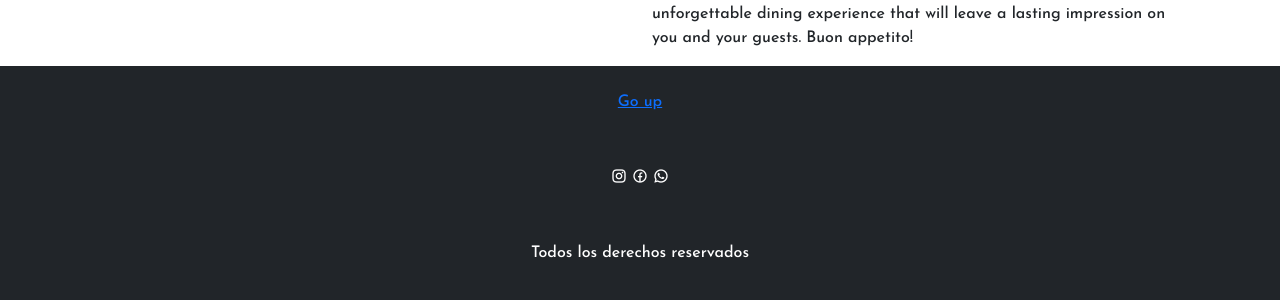
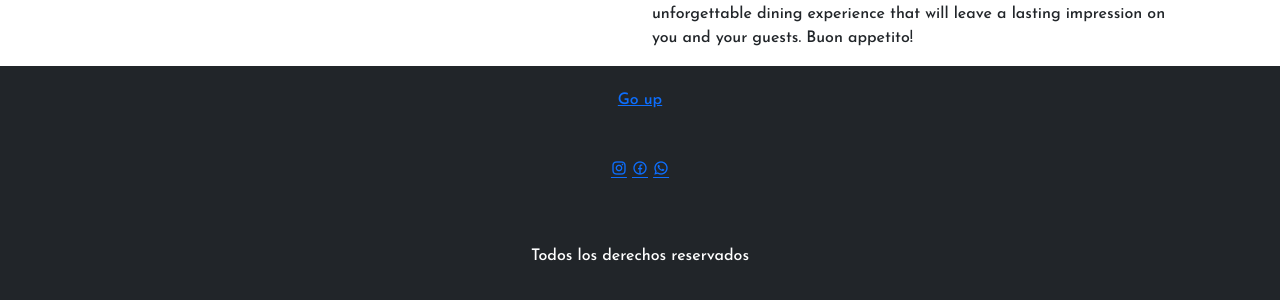
Before and after one commit to NoeliaDalmedo/Meli-s-Food, a website: page views/events.html in a window 1280 px wide. Shown: the part 1111-1411 px from the top of the page. Drawn offline with nearby package versions, Linux system fonts and the light colour scheme; files whose address does not match are found by name.

Commit message:
animé y vinculé redes sociales al footer

```diff
--- a/views/events.html
+++ b/views/events.html
@@ -100,24 +100,19 @@
 </div>
 <!--fin galería con boostrap-->
 <!-- inicio footer -->
-<footer class="footer bg-dark text-white container-fluid"> <!-- Utilizo las clases 'footer', 'bg-dark' y 'text-white' para los estilos del footer -->
-	<div>
-		<a href="#top">Go up</a>
+<footer class="footer bg-dark text-white container-fluid">
+	<div class="text-center">
+	  <a href="#top">Go up</a>
 	</div>
 	<div class="icons-wrapper">
-		<!--
-			Font icons. They are being pulled by class names from the remix icon CDN stylesheet.
-			Visit https://remixicon.com for the full list of icons and documentation.
-			The last icon class is my personal class for selecting all icons at once.
-		-->
-		<i class="ri-instagram-line icon"></i>
-		<i class="ri-facebook-circle-line icon"></i>
-		<i class="ri-whatsapp-line icon"></i>
+	  <!-- Use Bootstrap social icons -->
+	  <a href=" https://www.instagram.com/melisfoodnz/" class="ri-instagram-line icon"></a>
+	  <a href=" https://www.facebook.com/profile.php?id=100090721569503" class="ri-facebook-circle-line icon"></a>
+	  <a href="enquiries@melisfood.co.nz" class="ri-whatsapp-line icon"></a>
 	</div>
-	<p class="derechosReservados">Todos los derechos reservados</p>
- </footer>
-<!-- fin footer -->
-
+	<p class="derechosReservados text-center mt-3">Todos los derechos reservados</p>
+  </footer>
+  <!-- fin footer -->
 <script src="./js/bootstrap.bundle.min.js"></script>
 </body>
 </html>
```
Also changed, not shown: index.html (+9 -12 lines), views/howtofindus.html (+5 -9 lines), views/products.html (+9 -13 lines), views/testimonials.html (+10 -14 lines).
